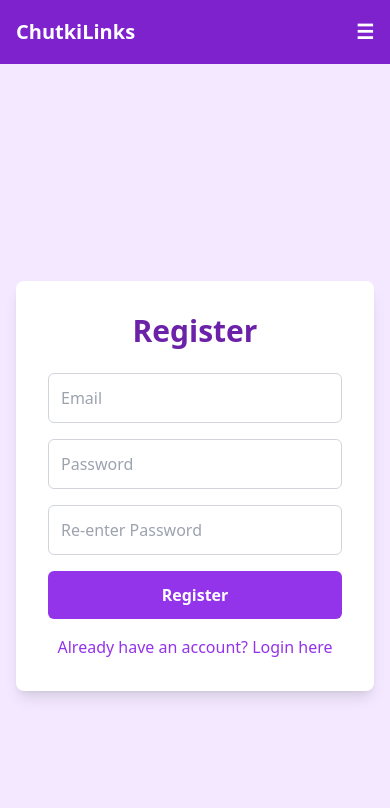
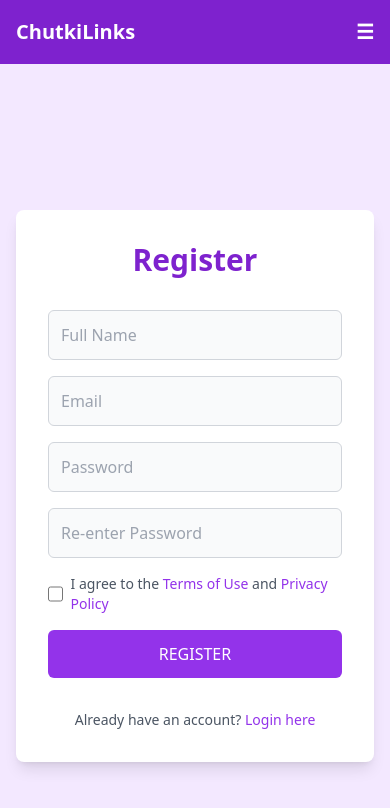
Before and after one commit to SameerAnsari3002/chutkilinks, a Next.js app: page /signup in a window 390 px wide. Shown: the top 808 px of the page. Built offline with nearby package versions, Linux system fonts and the light colour scheme; no server answers.

Commit message:
SignUp UI and function update (#6)
* Navbar updated responsive bug fixed

* About page

* Landing page design update

* Sidebar responsive bug fixed

* Signup page UI update

```diff
--- a/app/signup/page.js
+++ b/app/signup/page.js
@@ -2,71 +2,168 @@
 import { useState } from "react";
 import { useRouter } from "next/navigation";
 import { supabase } from "@/lib/supabaseClient.js";
-import Link from "next/link";
 
 export default function Signup() {
-  const [email, setEmail] = useState("");
-  const [password, setPassword] = useState("");
-  const [confirmPassword, setConfirmPassword] = useState("");
+  const [formData, setFormData] = useState({
+    fullName: "",
+    email: "",
+    password: "",
+    confirmPassword: "",
+    agreeToTerms: false,
+  });
   const [error, setError] = useState(null);
   const router = useRouter();
 
+  const handleChange = (e) => {
+    const { name, value, type, checked } = e.target;
+    setFormData((prev) => ({
+      ...prev,
+      [name]: type === "checkbox" ? checked : value,
+    }));
+  };
+
   const handleSignup = async (e) => {
     e.preventDefault();
-    if (password !== confirmPassword) {
+
+    setError(null);
+
+    // Check for validation errors
+    if (formData.password !== formData.confirmPassword) {
       setError("Passwords do not match");
       return;
     }
-    const { error } = await supabase.auth.signUp({ email, password });
-    if (error) {
-      setError(error.message);
-    } else {
+
+    if (!formData.agreeToTerms) {
+      setError("Please agree to the Terms of Use and Privacy Policy");
+      return;
+    }
+
+    try {
+      // Sign up the user
+      const { data: signupData, error: signupError } = await supabase.auth.signUp({
+        email: formData.email,
+        password: formData.password,
+      });
+
+      if (signupError) {
+        setError(signupError.message);
+        return;
+      }
+
+      const userId = signupData.user?.id;
+
+      // Insert user profile into the "profiles" table
+      /* const { error: profileError } = await supabase
+        .from("profiles")
+        .insert({
+          id: userId, // Link to the user's ID
+          full_name: formData.fullName,
+        });
+
+      if (profileError) {
+        setError(profileError.message);
+        return;
+      } */
+
+      // Redirect to dashboard
       router.push("/dashboard");
+    } catch (err) {
+      setError("An unexpected error occurred. Please try again.");
     }
   };
 
   return (
     <div className="min-h-screen bg-purple-100 flex items-center justify-center p-4">
       <div className="w-full max-w-md bg-white p-8 rounded-lg shadow-lg">
-        <h2 className={`text-3xl font-bold text-purple-800 text-center mb-6`}>
+        <h2 className="text-3xl font-bold text-purple-700 text-center mb-8">
           Register
         </h2>
+
         <form onSubmit={handleSignup} className="space-y-4">
           {error && <p className="text-red-500 text-sm">{error}</p>}
+
+          <div className="space-y-2">
+            <input
+              type="text"
+              name="fullName"
+              placeholder="Full Name"
+              value={formData.fullName}
+              onChange={handleChange}
+              required
+              className="w-full p-3 bg-gray-50 border border-gray-300 rounded-md focus:outline-none focus:ring-2 focus:ring-purple-500"
+            />
+          </div>
+
+          <div className="space-y-2">
             <input
               type="email"
+              name="email"
               placeholder="Email"
-            value={email}
-            onChange={(e) => setEmail(e.target.value)}
+              value={formData.email}
+              onChange={handleChange}
               required
-            className="w-full p-3 border border-gray-300 rounded-md focus:outline-none focus:ring-2 focus:ring-purple-500"
+              className="w-full p-3 bg-gray-50 border border-gray-300 rounded-md focus:outline-none focus:ring-2 focus:ring-purple-500"
             />
+          </div>
+
+          <div className="space-y-2">
             <input
               type="password"
+              name="password"
               placeholder="Password"
-            value={password}
-            onChange={(e) => setPassword(e.target.value)}
+              value={formData.password}
+              onChange={handleChange}
               required
-            className="w-full p-3 border border-gray-300 rounded-md focus:outline-none focus:ring-2 focus:ring-purple-500"
+              className="w-full p-3 bg-gray-50 border border-gray-300 rounded-md focus:outline-none focus:ring-2 focus:ring-purple-500"
             />
+          </div>
+
+          <div className="space-y-2">
             <input
               type="password"
+              name="confirmPassword"
               placeholder="Re-enter Password"
-            value={confirmPassword}
-            onChange={(e) => setConfirmPassword(e.target.value)}
+              value={formData.confirmPassword}
+              onChange={handleChange}
               required
-            className="w-full p-3 border border-gray-300 rounded-md focus:outline-none focus:ring-2 focus:ring-purple-500"
+              className="w-full p-3 bg-gray-50 border border-gray-300 rounded-md focus:outline-none focus:ring-2 focus:ring-purple-500"
             />
+          </div>
+
+          <div className="flex items-center">
+            <input
+              type="checkbox"
+              name="agreeToTerms"
+              checked={formData.agreeToTerms}
+              onChange={handleChange}
+              className="h-4 w-4 text-purple-600 rounded border-gray-300 focus:ring-purple-500"
+            />
+            <label className="ml-2 text-sm text-gray-600">
+              I agree to the{" "}
+              <a href="/terms" className="text-purple-600 hover:underline">
+                Terms of Use
+              </a>{" "}
+              and{" "}
+              <a href="/privacy" className="text-purple-600 hover:underline">
+                Privacy Policy
+              </a>
+            </label>
+          </div>
+
           <button
             type="submit"
-            className="w-full py-3 text-white font-semibold bg-purple-600 rounded-md hover:bg-purple-700 transition-colors"
+            className="w-full p-3 text-white font-medium rounded-md bg-purple-600 hover:bg-purple-700 transition-colors focus:outline-none focus:ring-2 focus:ring-purple-500"
           >
-            Register
+            REGISTER
           </button>
-          <div className="text-center mt-4">
-            <Link href="/login" className="text-purple-600 hover:underline">
-              Already have an account? Login here
-            </Link>
+
+          <div className="text-center pt-4">
+            <p className="text-sm text-gray-600">
+              Already have an account?{" "}
+              <a href="/login" className="text-purple-600 hover:underline">
+                Login here
+              </a>
+            </p>
           </div>
         </form>
       </div>
```
Lines whose indentation alone changed are shown as unchanged.
